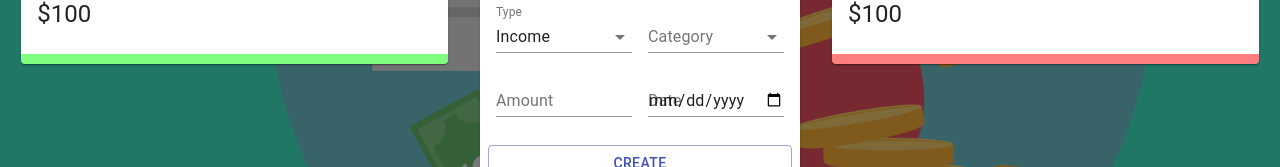
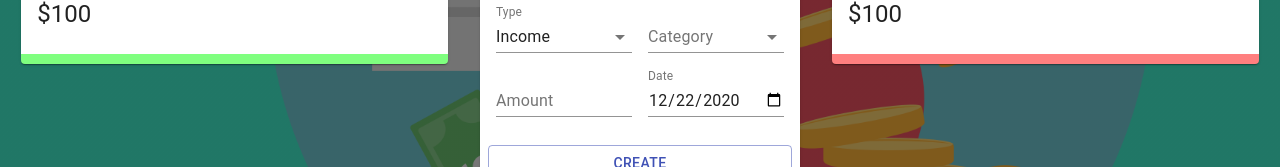
Before and after one commit to dipscoder/ExpenseTracker, a React (Create React App) app: page / in a window 1280 px wide. Shown: the part 409-576 px from the top of the page. Built offline with nearby package versions, Linux system fonts and the light colour scheme.

Commit message:
Add proper date formate, so that when user first visit the website then the date field won't show empty field

```diff
--- a/src/components/Main/Form/Form.jsx
+++ b/src/components/Main/Form/Form.jsx
@@ -4,13 +4,14 @@
 
 import { ExpenseTrackerContext } from "../../../context/context"
 import { incomeCategories, expenseCategories } from "../../../constants/categories";
+import formatDate from "../../../utils/formatDate";
 import useStyles from './styles'
 
 
 const initialState = {
     category: "",
     amount: "",
-    date: new Date(),
+    date: formatDate(new Date()),
     type: "Income",
 }
 
@@ -57,7 +58,7 @@
                 <TextField type="number" label="Amount" fullWidth value={formData.amount} onChange={(e) => setFormData({ ...formData, amount: e.target.value })} />
            </Grid>
            <Grid item xs={6}>
-                <TextField type="date" label="Date" fullWidth value={formData.date} onChange={(e) => setFormData({ ...formData, date: e.target.value })} />
+                <TextField type="date" label="Date" fullWidth value={formData.date} onChange={(e) => setFormData({ ...formData, date: formatDate(e.target.value)})} />
            </Grid>
 
            <Button className={classes.button} variant="outlined" color="primary" fullWidth onClick={submitTransaction}>Create</Button>
--- /dev/null
+++ b/src/utils/formatDate.js
@@ -0,0 +1,20 @@
+const formateDate = (date) => {
+    console.log(date);
+    let d = new Date(date)
+    console.log("d->",d);
+    let month = `${d.getMonth() + 1}`
+    let dayNum = `${d.getDate()}`
+    const year = d.getFullYear()
+
+    // Formate - 2021 - 01 - 15
+    if (month.length < 2) {
+        month = `0${month}`
+    }
+    if (dayNum.length < 2) {
+        dayNum = `0${dayNum}`
+    }
+
+    return [year,month,dayNum].join('-')
+}
+
+export default formateDate
```
Also changed, not shown: 1 other file (tests, documents, lock files or other folders).
